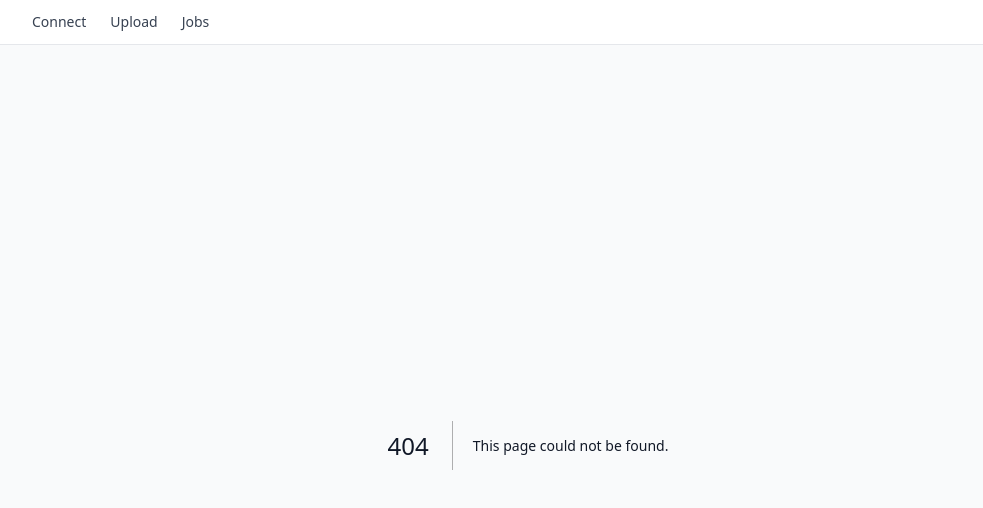
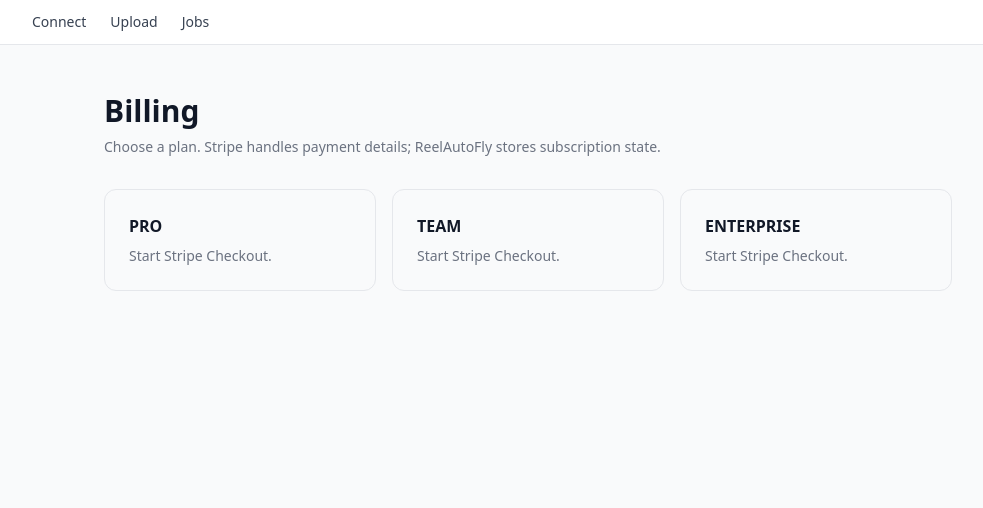
Before and after one commit to bi421/reelautofly, a Next.js app in the folder apps/web/: page /billing in a window 1280 px wide. Before the commit this address had no page. Shown: the top 508 px of the page, without its empty margins (112-1095 px from the left). Built offline with nearby package versions, Linux system fonts and the light colour scheme; no server answers.

Commit message:
feat(billing): add Stripe checkout portal and webhook lifecycle

```diff
--- /dev/null
+++ b/apps/web/src/app/billing/page.tsx
@@ -0,0 +1,65 @@
+'use client'
+
+import { useEffect, useState } from 'react'
+
+type Subscription = {
+  plan: string
+  status: string
+  currentPeriodEnd: string | null
+  cancelAtPeriodEnd: boolean
+} | null
+
+export default function BillingPage() {
+  const [subscription, setSubscription] = useState<Subscription>(null)
+  const [loading, setLoading] = useState(true)
+
+  useEffect(() => {
+    fetch('/api/billing/subscription', { credentials: 'include' })
+      .then((r) => r.json())
+      .then(setSubscription)
+      .finally(() => setLoading(false))
+  }, [])
+
+  async function checkout(plan: 'PRO' | 'TEAM' | 'ENTERPRISE') {
+    const response = await fetch('/api/billing/checkout', {
+      method: 'POST',
+      credentials: 'include',
+      headers: { 'Content-Type': 'application/json' },
+      body: JSON.stringify({ plan }),
+    })
+    const data = await response.json()
+    if (data.url) window.location.assign(data.url)
+    else alert(data.message || 'Unable to start checkout')
+  }
+
+  async function portal() {
+    const response = await fetch('/api/billing/portal', { method: 'POST', credentials: 'include' })
+    const data = await response.json()
+    if (data.url) window.location.assign(data.url)
+    else alert(data.message || 'Unable to open billing portal')
+  }
+
+  if (loading) return <main className="p-8">Loading…</main>
+
+  return (
+    <main className="mx-auto max-w-4xl px-6 py-12">
+      <h1 className="text-3xl font-bold">Billing</h1>
+      <p className="mt-2 text-sm text-gray-500">Choose a plan. Stripe handles payment details; ReelAutoFly stores subscription state.</p>
+      <div className="mt-8 grid gap-4 md:grid-cols-3">
+        {(['PRO', 'TEAM', 'ENTERPRISE'] as const).map((plan) => (
+          <button key={plan} onClick={() => checkout(plan)} className="rounded-xl border p-6 text-left hover:bg-gray-50">
+            <strong>{plan}</strong>
+            <p className="mt-2 text-sm text-gray-500">Start Stripe Checkout.</p>
+          </button>
+        ))}
+      </div>
+      {subscription && (
+        <div className="mt-8 rounded-xl border p-6">
+          <p>Plan: <strong>{subscription.plan}</strong></p>
+          <p>Status: {subscription.status}</p>
+          <button onClick={portal} className="mt-4 rounded-md bg-black px-4 py-2 text-sm text-white">Manage billing</button>
+        </div>
+      )}
+    </main>
+  )
+}
```
